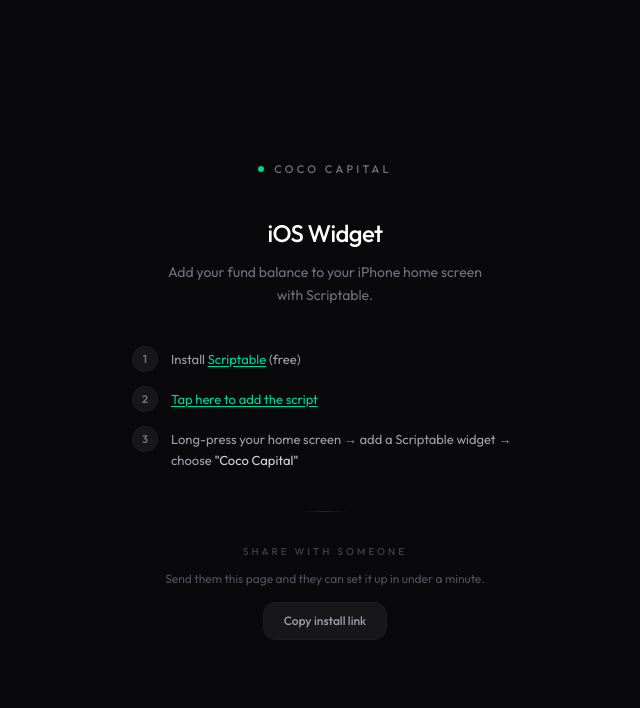
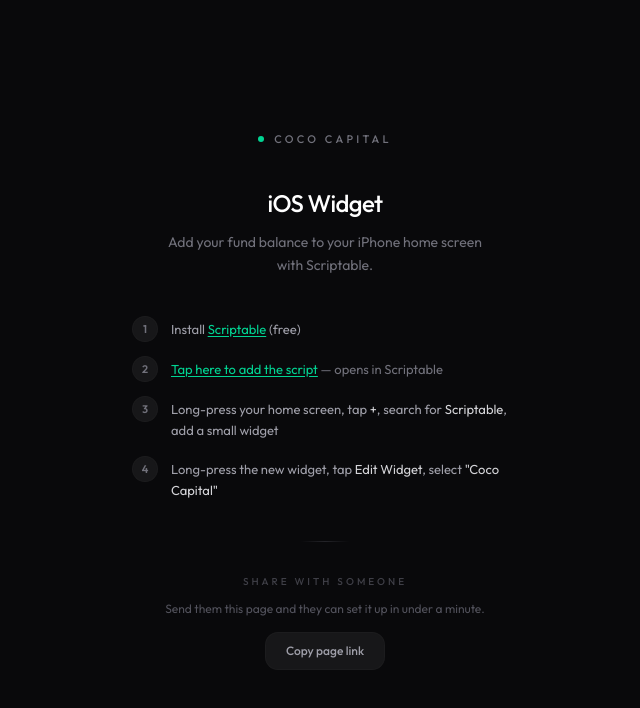
Before and after one commit to JacobLynch/coco-tracker, a Next.js app: page /widget in a window 1280 px wide. Shown: the top 708 px of the page, without its empty margins (315-955 px from the left). Built offline with nearby package versions, Linux system fonts and the light colour scheme.

Commit message:
Scriptable fix attempt

```diff
--- /dev/null
+++ b/src/app/widget-install/route.ts
@@ -0,0 +1,33 @@
+import { NextResponse } from "next/server";
+
+export async function GET(request: Request) {
+  const url = new URL(request.url);
+  const baseUrl =
+    process.env.NEXT_PUBLIC_BASE_URL ||
+    `${url.protocol}//${url.host}`;
+
+  const loaderScript = [
+    "// Coco Capital — Always loads the latest widget from the server.",
+    `const req = new Request("${baseUrl}/widget.js")`,
+    "const code = await req.loadString()",
+    "eval(code)",
+  ].join("\n");
+
+  const scriptableFile = {
+    always_run_in_app: false,
+    icon: {
+      color: "deep-green",
+      glyph: "chart-line",
+    },
+    name: "Coco Capital",
+    script: loaderScript,
+    share_sheet_inputs: [],
+  };
+
+  return new NextResponse(JSON.stringify(scriptableFile), {
+    headers: {
+      "Content-Type": "application/octet-stream",
+      "Content-Disposition": 'attachment; filename="Coco Capital.scriptable"',
+    },
+  });
+}
--- a/src/app/widget-loader.js/route.ts
+++ /dev/null
@@ -1,27 +0,0 @@
-import { NextResponse } from "next/server";
-
-const LOADER_SCRIPT = `
-// Coco Capital — Bootstrap Loader
-// This always fetches the latest widget from the server.
-
-const BASE_URL = "{{BASE_URL}}";
-const req = new Request(BASE_URL + "/widget.js");
-const code = await req.loadString();
-eval(code);
-`;
-
-export async function GET(request: Request) {
-  const url = new URL(request.url);
-  const baseUrl =
-    process.env.NEXT_PUBLIC_BASE_URL ||
-    `${url.protocol}//${url.host}`;
-
-  const script = LOADER_SCRIPT.replace(/\{\{BASE_URL}}/g, baseUrl);
-
-  return new NextResponse(script, {
-    headers: {
-      "Content-Type": "text/javascript; charset=utf-8",
-      "Cache-Control": "public, max-age=86400",
-    },
-  });
-}
--- a/src/app/widget/page.tsx
+++ b/src/app/widget/page.tsx
@@ -10,12 +10,11 @@
     setBaseUrl(window.location.origin);
   }, []);
 
-  const scriptableUrl = baseUrl
-    ? `scriptable:///add?scriptName=Coco%20Capital&url=${encodeURIComponent(baseUrl + "/widget-loader.js")}`
-    : "#";
+  const installUrl = baseUrl ? `${baseUrl}/widget-install` : "#";
+  const shareUrl = baseUrl ? `${baseUrl}/widget` : "";
 
   const handleCopy = async () => {
-    await navigator.clipboard.writeText(scriptableUrl);
+    await navigator.clipboard.writeText(shareUrl);
     setCopied(true);
     setTimeout(() => setCopied(false), 2000);
   };
@@ -56,15 +55,27 @@
           </Step>
           <Step n={2}>
             <a
-              href={scriptableUrl}
+              href={installUrl}
               className="text-emerald-400 underline underline-offset-2"
             >
               Tap here to add the script
             </a>
+            <span className="text-zinc-500">
+              {" "}— opens in Scriptable
+            </span>
           </Step>
           <Step n={3}>
             <span className="text-zinc-400">
-              Long-press your home screen → add a Scriptable widget → choose{" "}
+              Long-press your home screen, tap{" "}
+              <span className="text-zinc-300">+</span>, search for{" "}
+              <span className="text-zinc-300">Scriptable</span>, add a small
+              widget
+            </span>
+          </Step>
+          <Step n={4}>
+            <span className="text-zinc-400">
+              Long-press the new widget, tap{" "}
+              <span className="text-zinc-300">Edit Widget</span>, select{" "}
               <span className="text-zinc-300">&quot;Coco Capital&quot;</span>
             </span>
           </Step>
@@ -84,7 +95,7 @@
           onClick={handleCopy}
           className="px-5 py-2.5 text-xs font-medium rounded-xl bg-white/[0.06] text-zinc-400 ring-1 ring-white/[0.08] hover:bg-white/[0.1] hover:text-zinc-300 transition-all active:scale-95 cursor-pointer"
         >
-          {copied ? "Copied!" : "Copy install link"}
+          {copied ? "Copied!" : "Copy page link"}
         </button>
       </div>
     </main>
```
